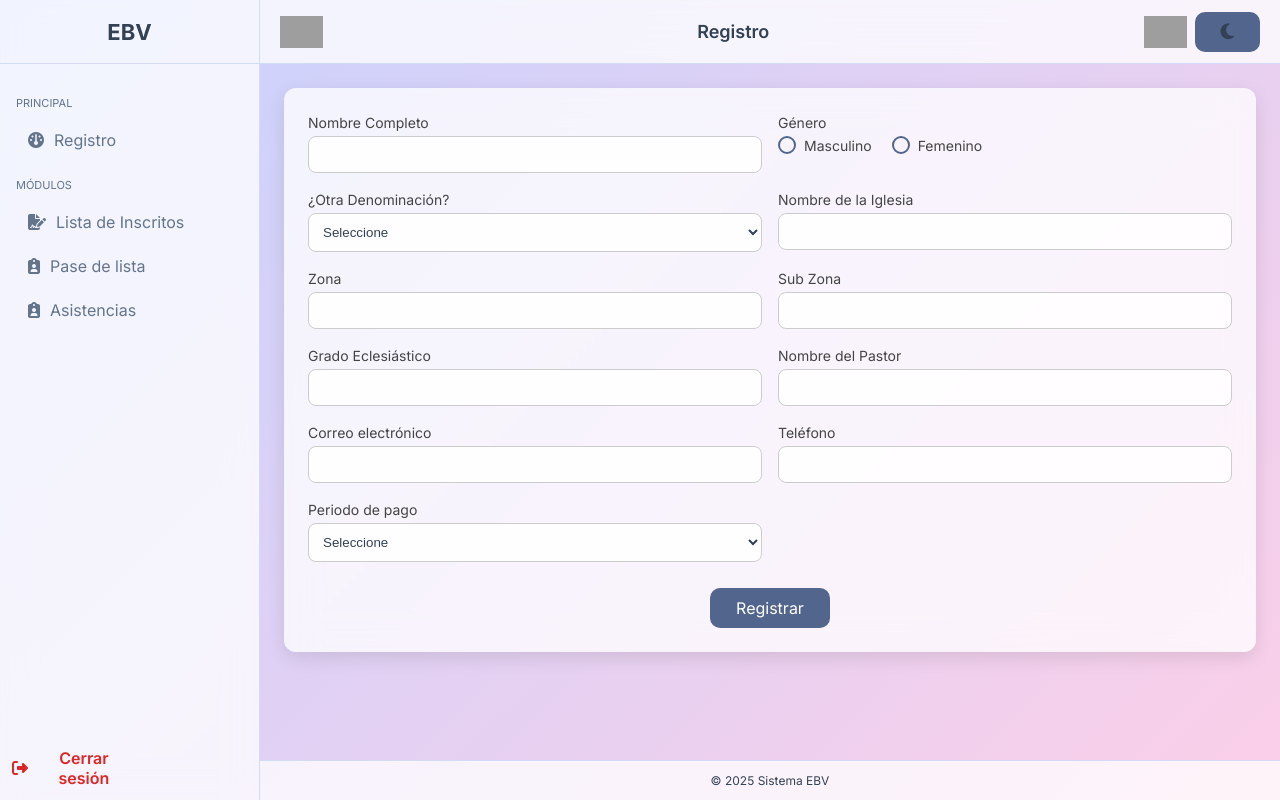
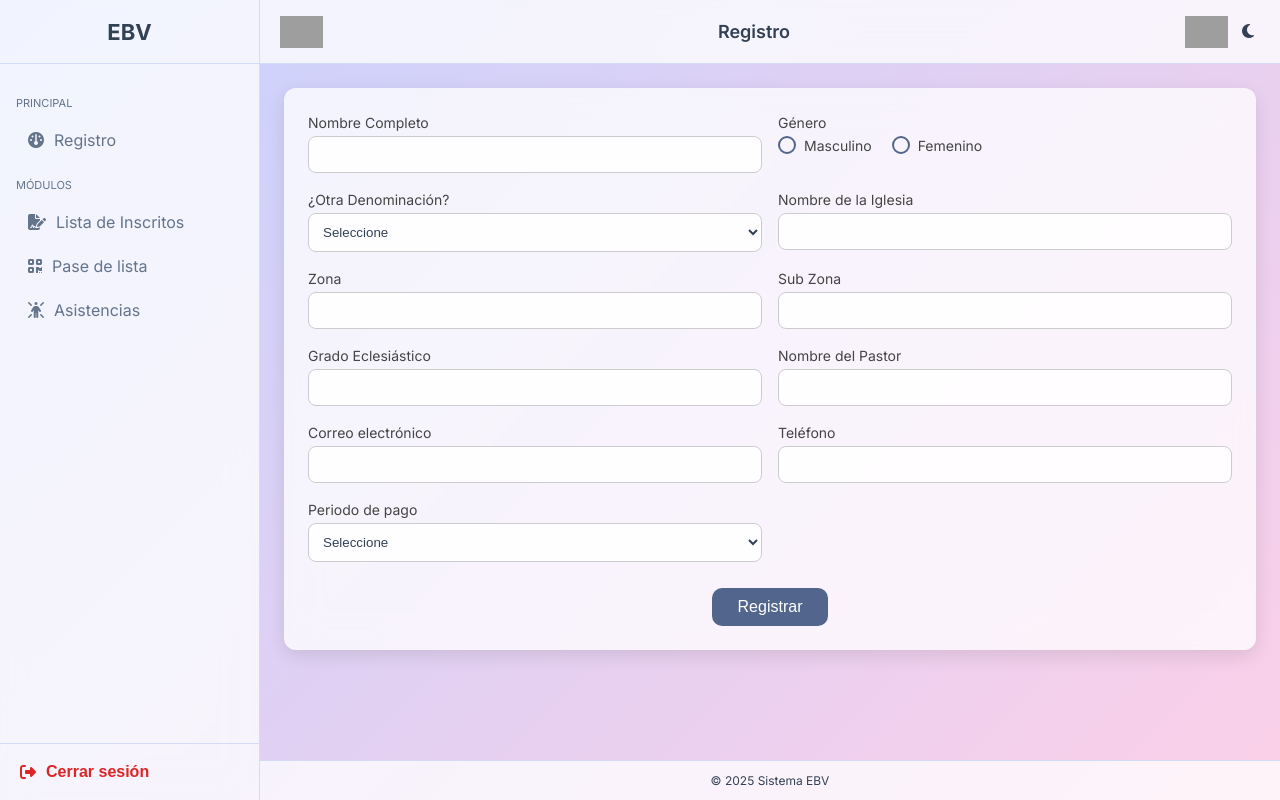
Before and after one commit to AgsRobert08/Project-MIEPI-Version-1, a Django app: page /dashboard/ in a window 1280 px wide. Run offline with Django 5.2, Linux system fonts and the light colour scheme; a user stored in the database is signed in; some libraries are stand-ins or nearby versions; grey boxes are pictures that could not be loaded.

Commit message:
fix icons and button

```diff
--- a/templates/miepi/base.html
+++ b/templates/miepi/base.html
@@ -88,23 +88,69 @@ nav a:hover{
   color:var(--text-main);
 }
 
+/* ===== BOTÓN MODO NOCTURNO (SIN FONDO) ===== */
+.header-right button {
+  background: transparent !important;
+  border: none !important;
+  padding: 6px;
+  border-radius: 0;
+  box-shadow: none;
+}
 
+.header-right button:hover,
+.header-right button:focus,
+.header-right button:active {
+  background: transparent !important;
+  box-shadow: none;
+}
+
+/* ===== LOGOUT IGUAL QUE LOS LINKS DEL SIDEBAR ===== */
 .logout button{
   display:flex;
   align-items:center;
   gap:10px;
-  padding:10px;
+  padding:12px;
+  width:100%;
   border-radius:10px;
   color:#dc2626;
   background:none;
   border:none;
   cursor:pointer;
   font-weight:600;
-  transition: all 0.3s;
+  text-align:left;
+  transition: all 0.3s ease;
 }
+
 .logout button:hover{
   background:rgba(220,38,38,.1);
 }
+/* ===== LOGOUT IGUALADO EN TODAS LAS VISTAS ===== */
+.logout {
+  padding: 10px;
+  border-top: 1px solid var(--border-main);
+}
+
+.logout button{
+  display:flex;
+  align-items:center;
+  gap:10px;
+  padding:12px;
+  width:100%;
+  border-radius:10px;
+  color:#dc2626;
+  background:none;
+  border:none;
+  cursor:pointer;
+  font-weight:600;
+  text-align:left;
+  white-space: nowrap;        /* ← evita doble fila */
+  transition: all 0.3s ease;
+}
+
+.logout button:hover{
+  background:rgba(220,38,38,.1);
+}
+
 
 /* MAIN */
 .main{flex:1;display:flex;flex-direction:column;overflow:hidden}
@@ -197,39 +243,42 @@ footer{
   background:var(--bg-glass);
 }
 
-/* BOTONES GENERALES */
-button{
-  background:none;
-  border:none;
-  cursor:pointer;
-  font-family:Inter,sans-serif;
+
+/* ===== NORMALIZAR BOTÓN LOGOUT EN TODAS LAS VISTAS ===== */
+.logout {
+  padding: 12px;
+  border-top: 1px solid var(--border-main);
 }
 
-/* Botón de modo oscuro y otros iconos */
-#themeIcon{
-  font-size:18px;
+.logout form {
+  margin: 0;
 }
 
-.logout button{
-  display:flex;
-  align-items:center;
-  justify-content:flex-start;
-  flex-wrap: nowrap;
-  gap:6px;
-  padding:12px;
-  border-radius:10px;
-  color:#dc2626;
-  background:none;
-  border:none;
-  cursor:pointer;
-  font-weight:600;
-  width:120%;
-  box-sizing:border-box;
-  transition: all 0.3s;
+.logout button {
+  display: flex;
+  align-items: center;
+  justify-content: flex-start;
+
+  height: 44px;                 /* ← CLAVE: mismo alto siempre */
+  width: 100%;
+
+  padding: 0 14px;              /* padding horizontal fijo */
+  gap: 10px;
+
+  border-radius: 10px;
+  background: transparent;
+  border: none;
+
+  color: #dc2626;
+  font-weight: 600;
+  white-space: nowrap;
+
+  cursor: pointer;
+  transition: background 0.25s ease;
 }
 
-.logout button:hover{
-  background:rgba(220,38,38,.1);
+.logout button:hover {
+  background: rgba(223, 32, 32, 0.1);
 }
 
 /* FORM-CARD */
@@ -340,12 +389,24 @@ if(localStorage.getItem("theme")==="dark"){
 
 <nav>
 <p>Principal</p>
-<a href="{% url 'miepi:dashboard' %}"><i class="fa-solid fa-gauge"></i>Registro</a>
+<a href="{% url 'miepi:dashboard' %}">
+  <i class="fa-solid fa-gauge"></i>Registro
+</a>
+
 <p>Módulos</p>
-<a href="{% url 'miepi:inscritos_list' %}"><i class="fa-solid fa-file-signature"></i>Lista de Inscritos</a>
-<a href="{% url 'miepi:escanear_asistencia' %}"><i class="fa-solid fa-clipboard-user"></i>Pase de lista</a>
-<a href="{% url 'miepi:lista_asistencias' %}"><i class="fa-solid fa-clipboard-user"></i>Asistencias</a>
+<a href="{% url 'miepi:inscritos_list' %}">
+  <i class="fa-solid fa-file-signature"></i>Lista de Inscritos
+</a>
+
+<a href="{% url 'miepi:escanear_asistencia' %}">
+  <i class="fa-solid fa-qrcode"></i>Pase de lista
+</a>
+
+<a href="{% url 'miepi:lista_asistencias' %}">
+  <i class="fa-solid fa-person-rays"></i>Asistencias
+</a>
 </nav>
+
 
 <div class="logout">
 <form method="post" action="{% url 'miepi:logout' %}">
--- a/templates/miepi/dashboard.html
+++ b/templates/miepi/dashboard.html
@@ -130,6 +130,10 @@ display:flex;
 justify-content:center;
 margin-top:10px;
 }
+
+.logout {
+  padding: 6px;
+}
 button{
 padding:10px 26px;
 border:none;
--- a/templates/miepi/inscripciones/inscritos.html
+++ b/templates/miepi/inscripciones/inscritos.html
@@ -121,6 +121,7 @@
     transform: translateY(0);
 }
 
+
 /* Toggle switch */
 .filtro-toggle { display:flex; justify-content:center; gap:20px; flex-wrap:wrap; margin-bottom:20px; }
 .toggle-switch { display:flex; align-items:center; cursor:pointer; user-select:none; }
--- a/templates/miepi/pase_lista/lista_asistencias.html
+++ b/templates/miepi/pase_lista/lista_asistencias.html
@@ -98,7 +98,7 @@
 .toggle-switch input { display:none; }
 .toggle-switch .slider { width:50px; height:24px; background:#ccc; border-radius:34px; margin-right:8px; position:relative; transition:0.3s; }
 .toggle-switch .slider::before { content:""; position:absolute; width:20px; height:20px; left:2px; bottom:2px; background:white; border-radius:50%; transition:0.3s; }
-.toggle-switch input:checked + .slider { background:#fbb034; }
+.toggle-switch input:checked + .slider { background:#041367; }
 .toggle-switch input:checked + .slider::before { transform:translateX(26px); }
 .label-text { font-weight:500; font-size:0.9rem; white-space:nowrap; }
 
```
